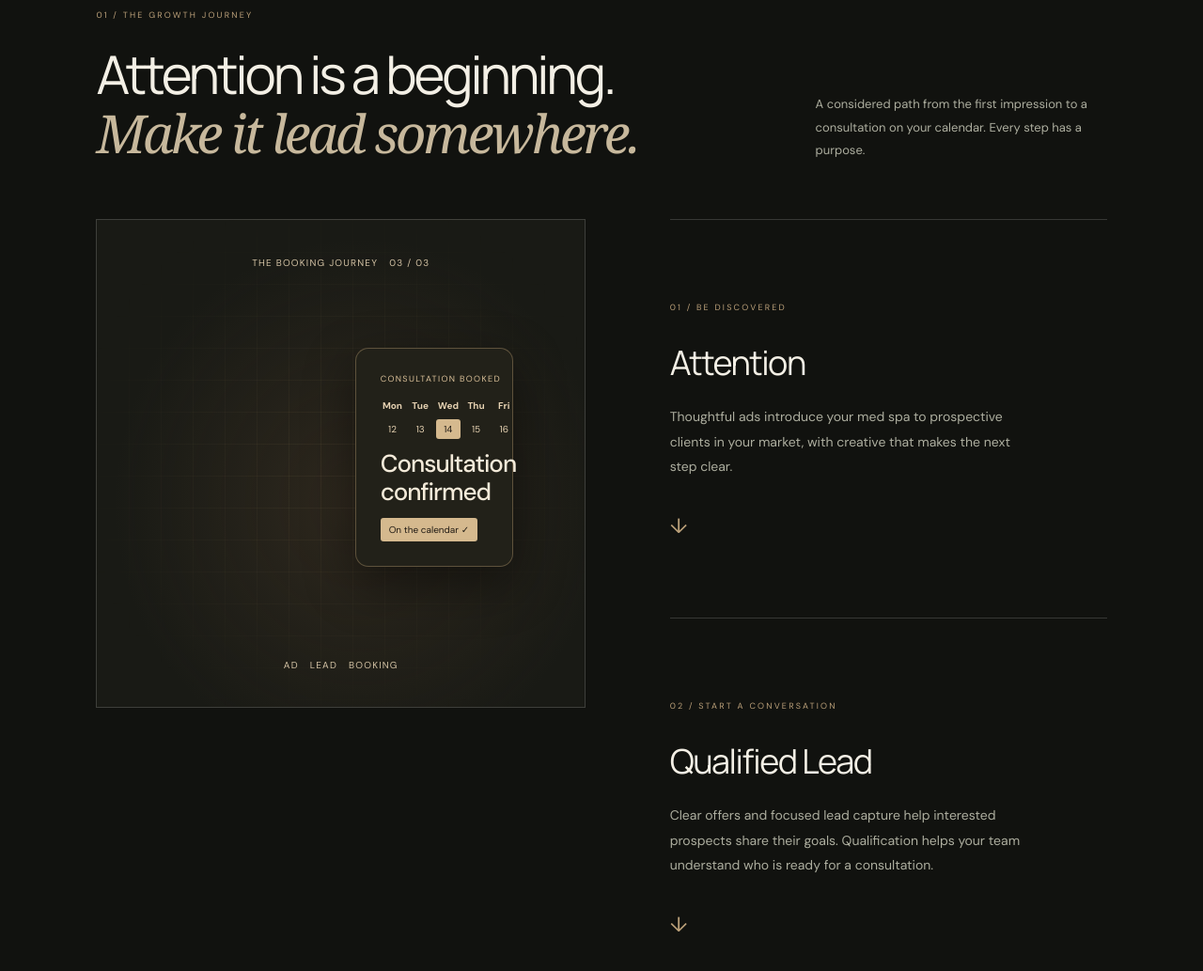
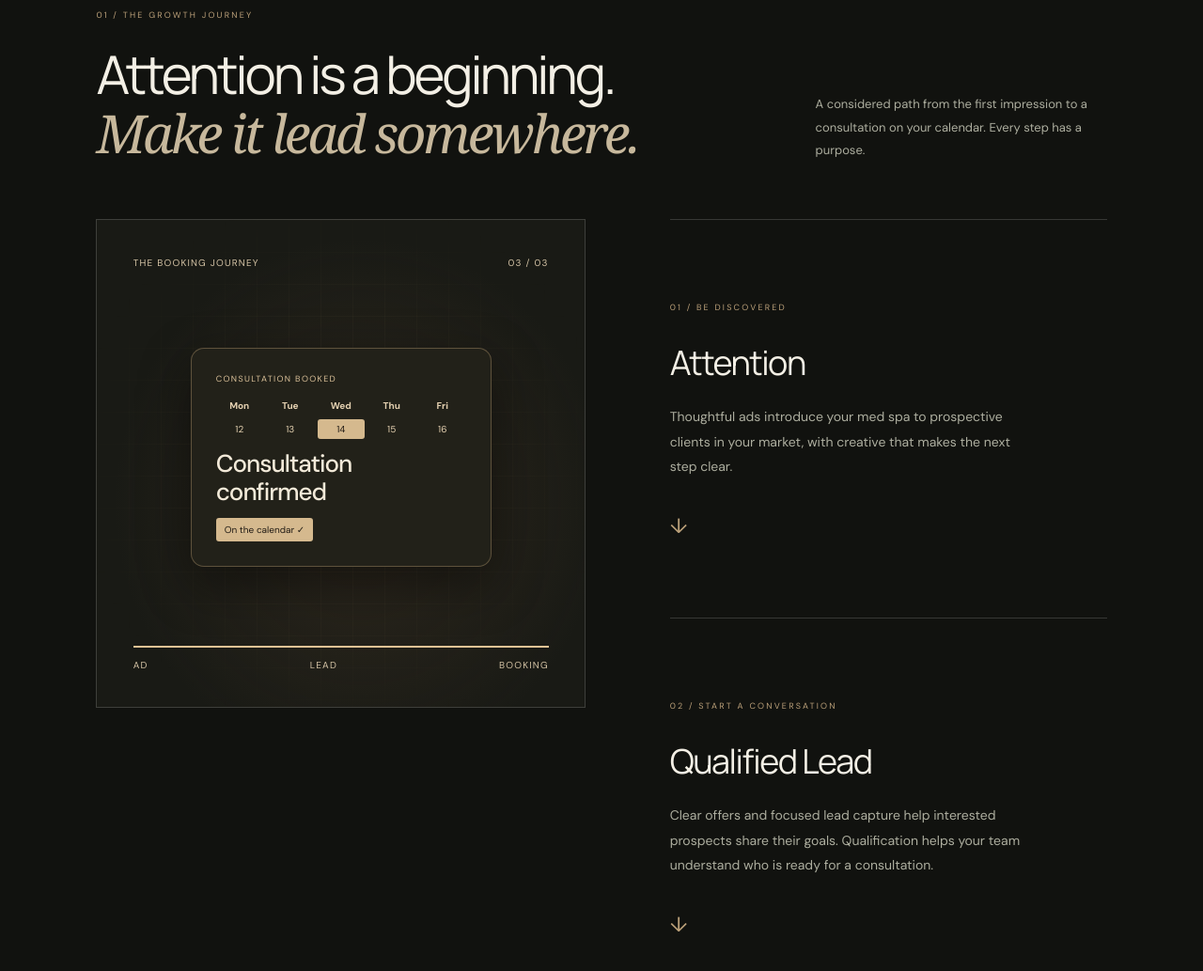
Before and after one commit to isisbasilio4-dotcom/desert-standard-media, a plain HTML site: page index.html in a window 1280 px wide. Shown: the part 957-1990 px from the top of the page at 94% size. Drawn offline with Linux system fonts and the light colour scheme; animation ran at ten frames a second.

Commit message:
Set full width for the sticky journey scenes

```diff
--- a/index.html
+++ b/index.html
@@ -15,10 +15,10 @@ dialog{position:fixed;inset:0;width:100%;height:100%;max-width:none;max-height:n
 .hero .vertical::before{transform-origin:top;animation:scroll-cue 2.3s ease-in-out infinite}
 @keyframes scroll-cue{50%{transform:scaleY(.56);opacity:.6}}
 .growth-layout{gap:clamp(35px,7vw,110px);grid-template-columns:minmax(0,1.12fr) minmax(0,1fr)}
-.growth-art{--journey:0;display:flex;flex-direction:column;top:clamp(82px,13vh,125px);height:clamp(340px,65svh,580px);padding:clamp(20px,3vw,42px);background:radial-gradient(ellipse at 54% 58%,#5e473150,transparent 66%),#191a15;isolation:isolate}
+.growth-art{--journey:0;display:flex;flex-direction:column;align-items:stretch;top:clamp(82px,13vh,125px);height:clamp(340px,65svh,580px);padding:clamp(20px,3vw,42px);background:radial-gradient(ellipse at 54% 58%,#5e473150,transparent 66%),#191a15;isolation:isolate}
 .growth-art::before{content:"";position:absolute;inset:0;z-index:-1;background-image:linear-gradient(#d8ba8411 1px,transparent 1px),linear-gradient(90deg,#d8ba8411 1px,transparent 1px);background-size:34px 34px;mask-image:radial-gradient(ellipse,#000,transparent 80%)}
 .journey-top,.journey-labels{display:flex;justify-content:space-between;gap:12px;font-size:10px;letter-spacing:.12em;text-transform:uppercase;color:#d4c3a5}
-.journey-screen{position:relative;flex:1;min-height:0}
+.journey-screen{position:relative;flex:1;min-height:0;width:100%}
 .journey-panel{position:absolute;inset:0;display:grid;place-items:center;opacity:0;transform:translateY(20px) scale(.94);transition:opacity .32s ease,transform .65s var(--ease);pointer-events:none}
 [data-stage="0"] .panel-0,[data-stage="1"] .panel-1,[data-stage="2"] .panel-2{opacity:1;transform:none}
 .demo-card{display:grid;gap:12px;width:min(85%,320px);padding:clamp(14px,2.5vw,26px);color:#f3ead9;border:1px solid #d4b58055;border-radius:14px;background:#222119;box-shadow:0 18px 54px #0007}
```
